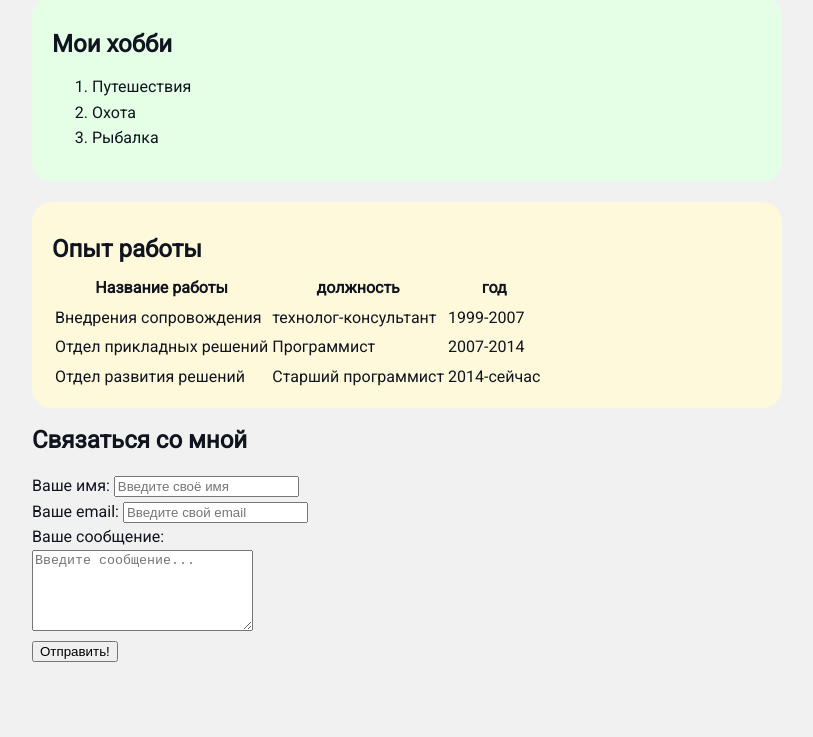
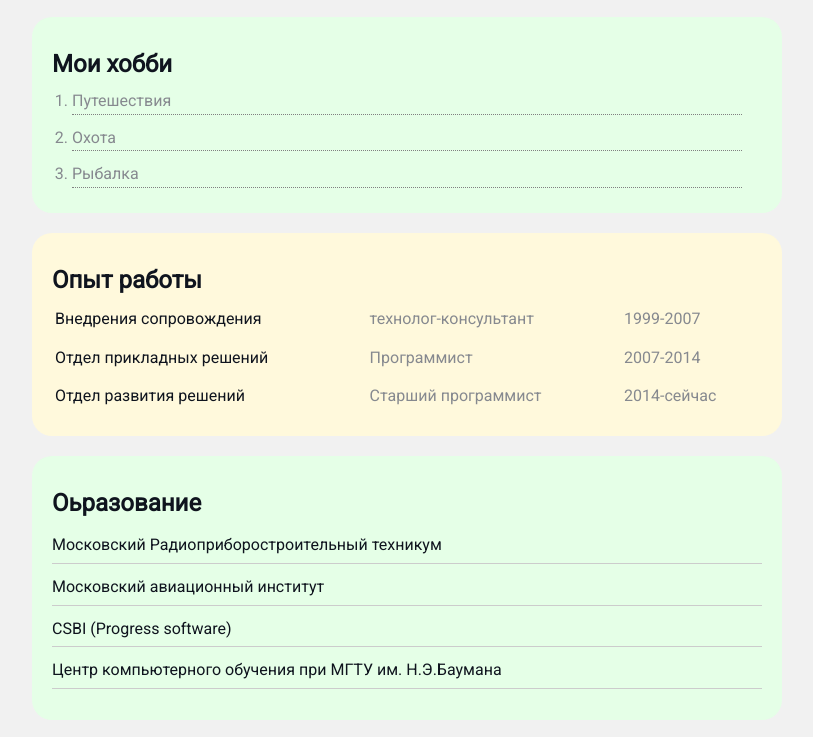
Before and after one commit to greyambler/resume, a plain HTML site: page index.html in a window 1280 px wide. Shown: the part 540-1277 px from the top of the page, without its empty margins (233-1046 px from the left). Drawn offline with Linux system fonts and the light colour scheme.

Commit message:
11. Списки и таблицы

```diff
--- a/index.html
+++ b/index.html
@@ -40,7 +40,7 @@
 
     <div class="card bg-green">
       <h2>Мои хобби</h2>
-      <ol>
+      <ol class="list">
         <li>Путешествия</li>
         <li>Охота</li>
         <li>Рыбалка</li>
@@ -49,12 +49,12 @@
 
     <div class="card bg-yellow">
       <h2>Опыт работы</h2>
-      <table>
-        <header>
+      <table class="table">
+        <!-- <header>
           <th>Название работы</th>
           <th>должность</th>
           <th>год</th>
-        </header>
+        </header> -->
         <tr>
           <td>Внедрения сопровождения</td>
           <td>технолог-консультант</td>
@@ -71,6 +71,16 @@
           <td>2014-сейчас</td>
         </tr>
       </table>
+    </div>
+
+    <div class="card bg-green">
+      <h2>Оьразование</h2>
+      <ul class="list-teach">
+        <li>Московский Радиоприборостроительный техникум</li>
+        <li>Московский авиационный институт</li>
+        <li>CSBI (Progress software)</li>
+        <li>Центр компьютерного обучения при МГТУ им. Н.Э.Баумана</li>
+      </ul>
     </div>
 
 
@@ -93,7 +103,7 @@
         <textarea id="message" placeholder="Введите сообщение..." rows="5" cols="25"></textarea>
       </div>
 
-      <button type="submit">Отправить!</button>
+      <button type="submit" class="btn">Отправить!</button>
 
     </form>
 
--- a/style.css
+++ b/style.css
@@ -10,6 +10,25 @@ body {
     background : #f1f1f1;
 }
 
+a {
+    color          : #111;
+    text-decoration: none;
+}
+
+a:active {
+    color: blue;
+}
+
+a:hover {
+    color          : aqua;
+    text-decoration: underline;
+}
+
+a:visited {
+    color: gray;
+}
+
+
 .container {
     max-width  : 750px;
     margin     : auto;
@@ -17,9 +36,13 @@ body {
 }
 
 .avatar {
-    width: 150px;
+    width        : 150px;
     border-radius: 10px;
     box-shadow   : 4px 4px 14px rgba(0, 0, 0, 0.25);
+    margin-bottom: 20px;
+}
+
+.info {
     margin-bottom: 20px;
 }
 
@@ -55,3 +78,52 @@ body {
 .bg-green {
     background: #e5ffe7
 }
+
+.btn {
+    background : #111;
+    padding    : 15px 20px;
+    color      : #fff;
+    border     : none;
+    font-family: inherit;
+    cursor     : pointer;
+}
+
+.btn:hover {
+    opacity      : .8;
+    border-radius: 5px;
+}
+
+.list {
+    margin : 0;
+    padding: 0 20px;
+}
+
+.list li {
+    color: #86898f;
+    margin-bottom: 10px;
+    border-bottom: 1px dotted gray;
+}
+.list-teach{
+    list-style: none;
+    padding: 0;
+}
+.list-teach li{
+    margin-bottom: 10px;
+    border-bottom: 1px solid #ccc;
+    padding-bottom: 5px;
+}
+
+.table {
+    width: 100%;
+}
+
+.table th,
+td {
+    text-align: left;
+    padding-bottom: 10px;
+}
+.table td:nth-child(2),
+.table td:nth-child(3)
+{
+    color: #86898f;
+}
```
